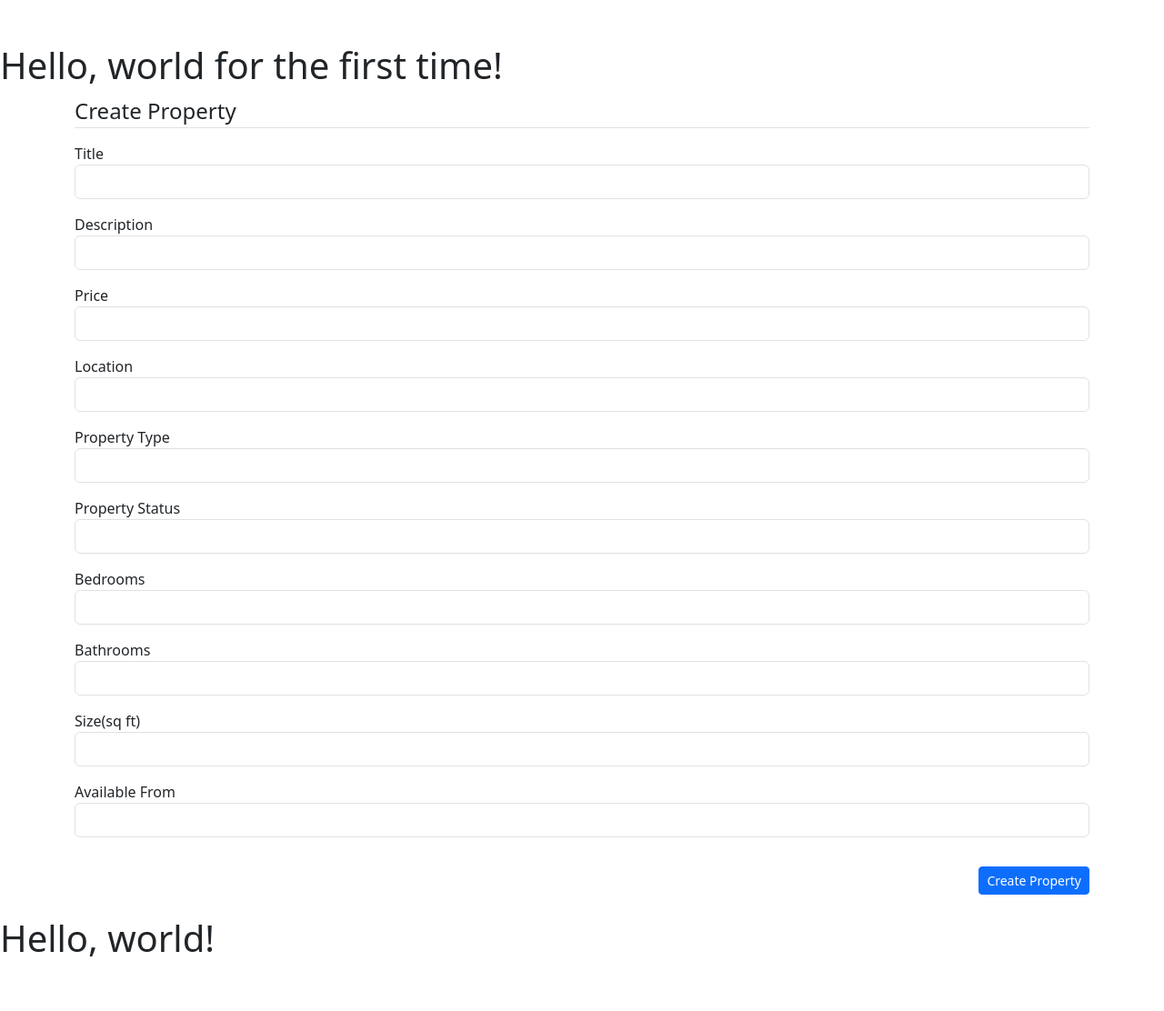
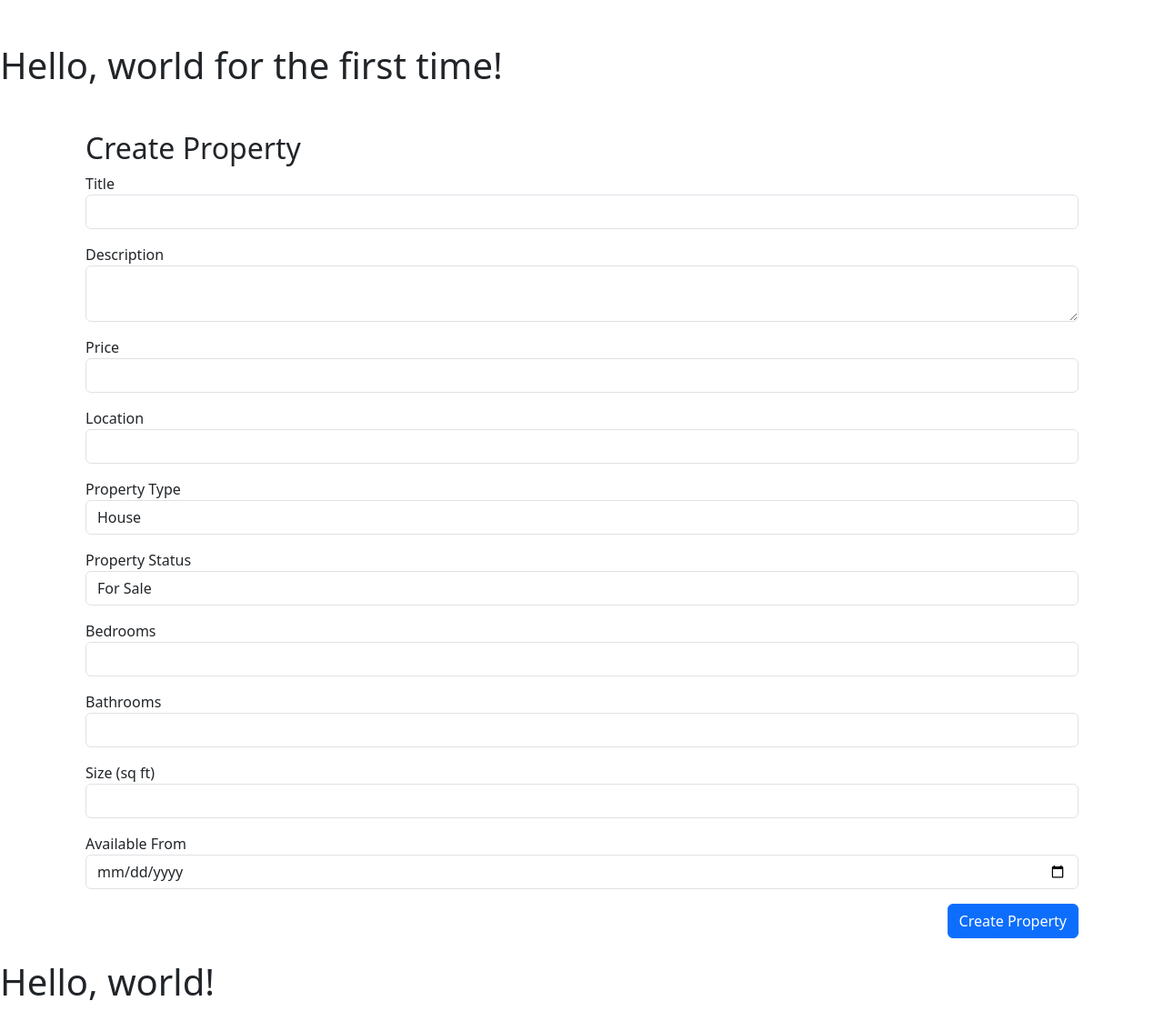
Before and after one commit to jackmarley254/RealtyHub, a Flask app: page /property/add_new in a window 1280 px wide. Shown: the whole page at 91% size. Before the commit the page ends 1052 px from the top, so only its background shows below. Run offline with Flask 3, Linux system fonts and the light colour scheme; a user stored in the database is signed in.

Commit message:
:wrench:updated the create_property input form

```diff
--- a/app/Property/forms.py
+++ b/app/Property/forms.py
@@ -2,8 +2,8 @@
 """ Forms for the property application """
 """ Forms for the application """
 from flask_wtf import FlaskForm
-from wtforms import StringField, PasswordField, SubmitField, BooleanField
-from wtforms.validators import DataRequired, Length, Email, EqualTo, ValidationError
+from wtforms import StringField, PasswordField, SubmitField,DateField, IntegerField, TextAreaField, SelectField
+from wtforms.validators import DataRequired, Length, Email, EqualTo, ValidationError, NumberRange
 from app.models import Property
 
 
@@ -14,18 +14,17 @@ class PropertyForm(FlaskForm):
     Args:
         FlaskForm (_type_): Property form to validate the property
     """
-    title = StringField('Title', validators=[DataRequired()])
-    description = StringField('Description', validators=[DataRequired()])
-    location = StringField('Location', validators=[DataRequired()])
-    price = StringField('Price', validators=[DataRequired()])
-    property_type = StringField('Property Type', validators=[DataRequired()])
-    property_status = StringField('Property Status', validators=[DataRequired()])
-    bathrooms = StringField('Bathrooms', validators=[DataRequired()])
-    bedrooms = StringField('Bedrooms', validators=[DataRequired()])
-    size = StringField('Size(sq ft)', validators=[DataRequired()])
-    available_from = StringField('Available From', validators=[DataRequired()])
+    title = StringField('Title', validators=[DataRequired(), Length(min=4, max=200)])
+    description = TextAreaField('Description', validators=[DataRequired(), Length(min=10)])
+    price = IntegerField('Price', validators=[DataRequired(), NumberRange(min=0)])
+    location = StringField('Location', validators=[DataRequired(), Length(min=2, max=200)])
+    property_type = SelectField('Property Type', choices=[('House', 'House'), ('Apartment', 'Apartment'), ('Condo', 'Condo')], validators=[DataRequired()])
+    property_status = SelectField('Property Status', choices=[('For Sale', 'For Sale'), ('For Rent', 'For Rent')], validators=[DataRequired()])
+    bedrooms = IntegerField('Bedrooms', validators=[DataRequired(), NumberRange(min=1)])
+    bathrooms = IntegerField('Bathrooms', validators=[DataRequired(), NumberRange(min=1)])
+    size = IntegerField('Size (sq ft)', validators=[DataRequired(), NumberRange(min=0)])
+    available_from = DateField('Available From', format='%Y-%m-%d', validators=[DataRequired()])
     submit = SubmitField('Create Property')
-
 
 class UpdatePropertyForm(FlaskForm):
     """ The update property form
--- a/app/Property/templates/create_property.html
+++ b/app/Property/templates/create_property.html
@@ -1,11 +1,9 @@
 {% extends "layout.html" %}
-
 {% block content %}
-<div class="content-section">
+<div class="container mt-5">
+    <h2>Create Property</h2>
     <form method="POST" action="" class="mx-auto">
         {{ form.hidden_tag() }}
-        <legend class="border-bottom mb-3">Create Property</legend>
-
         <div class="form-group">
             {{ form.title.label(class="form-control-label") }}
             {% if form.title.errors %}
@@ -19,7 +17,6 @@
                 {{ form.title(class="form-control") }}
             {% endif %}
         </div>
-
         <div class="form-group mt-3">
             {{ form.description.label(class="form-control-label") }}
             {% if form.description.errors %}
@@ -30,10 +27,9 @@
                     {% endfor %}
                 </div>
             {% else %}
-                {{ form.description(class="form-control", rows="3") }}
+                {{ form.description(class="form-control") }}
             {% endif %}
         </div>
-
         <div class="form-group mt-3">
             {{ form.price.label(class="form-control-label") }}
             {% if form.price.errors %}
@@ -47,7 +43,6 @@
                 {{ form.price(class="form-control") }}
             {% endif %}
         </div>
-
         <div class="form-group mt-3">
             {{ form.location.label(class="form-control-label") }}
             {% if form.location.errors %}
@@ -61,7 +56,6 @@
                 {{ form.location(class="form-control") }}
             {% endif %}
         </div>
-
         <div class="form-group mt-3">
             {{ form.property_type.label(class="form-control-label") }}
             {% if form.property_type.errors %}
@@ -75,7 +69,6 @@
                 {{ form.property_type(class="form-control") }}
             {% endif %}
         </div>
-
         <div class="form-group mt-3">
             {{ form.property_status.label(class="form-control-label") }}
             {% if form.property_status.errors %}
@@ -89,7 +82,6 @@
                 {{ form.property_status(class="form-control") }}
             {% endif %}
         </div>
-
         <div class="form-group mt-3">
             {{ form.bedrooms.label(class="form-control-label") }}
             {% if form.bedrooms.errors %}
@@ -103,7 +95,6 @@
                 {{ form.bedrooms(class="form-control") }}
             {% endif %}
         </div>
-
         <div class="form-group mt-3">
             {{ form.bathrooms.label(class="form-control-label") }}
             {% if form.bathrooms.errors %}
@@ -117,7 +108,6 @@
                 {{ form.bathrooms(class="form-control") }}
             {% endif %}
         </div>
-
         <div class="form-group mt-3">
             {{ form.size.label(class="form-control-label") }}
             {% if form.size.errors %}
@@ -131,7 +121,6 @@
                 {{ form.size(class="form-control") }}
             {% endif %}
         </div>
-
         <div class="form-group mt-3">
             {{ form.available_from.label(class="form-control-label") }}
             {% if form.available_from.errors %}
@@ -145,9 +134,8 @@
                 {{ form.available_from(class="form-control") }}
             {% endif %}
         </div>
-
-        <div class="form-group mt-3 d-flex justify-content-end">
-            {{ form.submit(class="btn btn-primary btn-sm mt-3") }}
+        <div class="form-group d-flex justify-content-end mt-3">
+            {{ form.submit(class="btn btn-primary") }}
         </div>
     </form>
 </div>
--- a/app/Tenant/views.py
+++ b/app/Tenant/views.py
@@ -34,6 +34,7 @@ def register():
 def login():
     """Login endpoint for tenants."""
     if current_user.is_authenticated:
+        flash(f'You are already logged in as {current_user.username}', 'info')
         return redirect(url_for('main.home'))
     form = LoginForm()
     if form.validate_on_submit():
```
